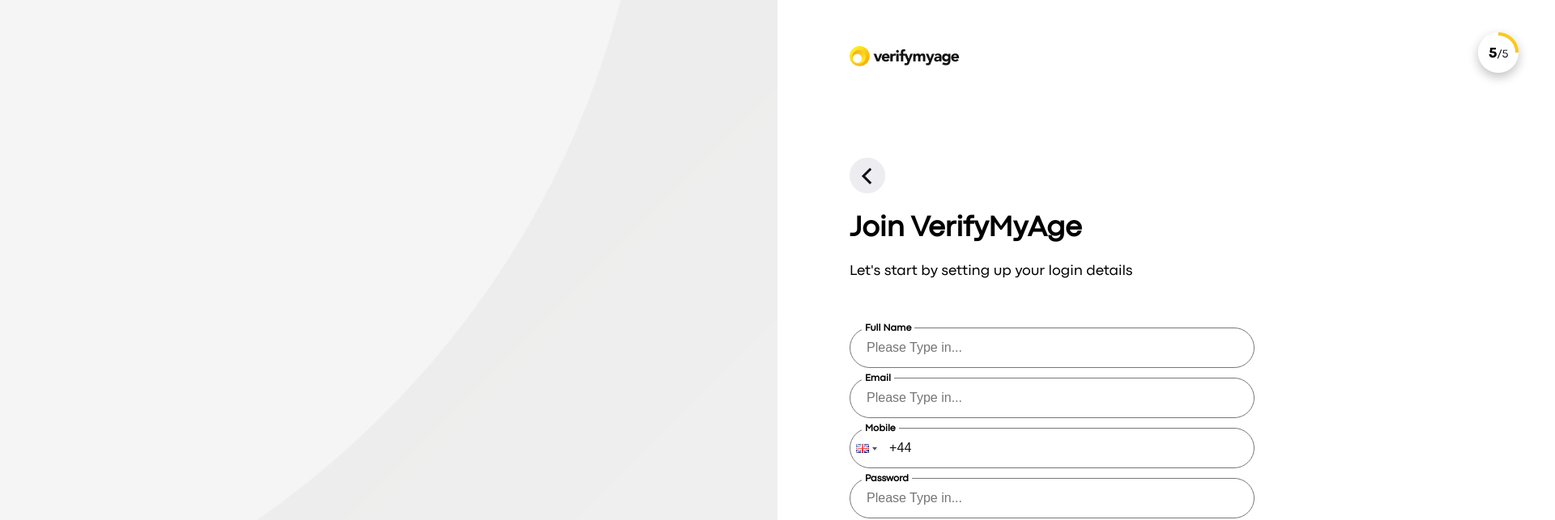
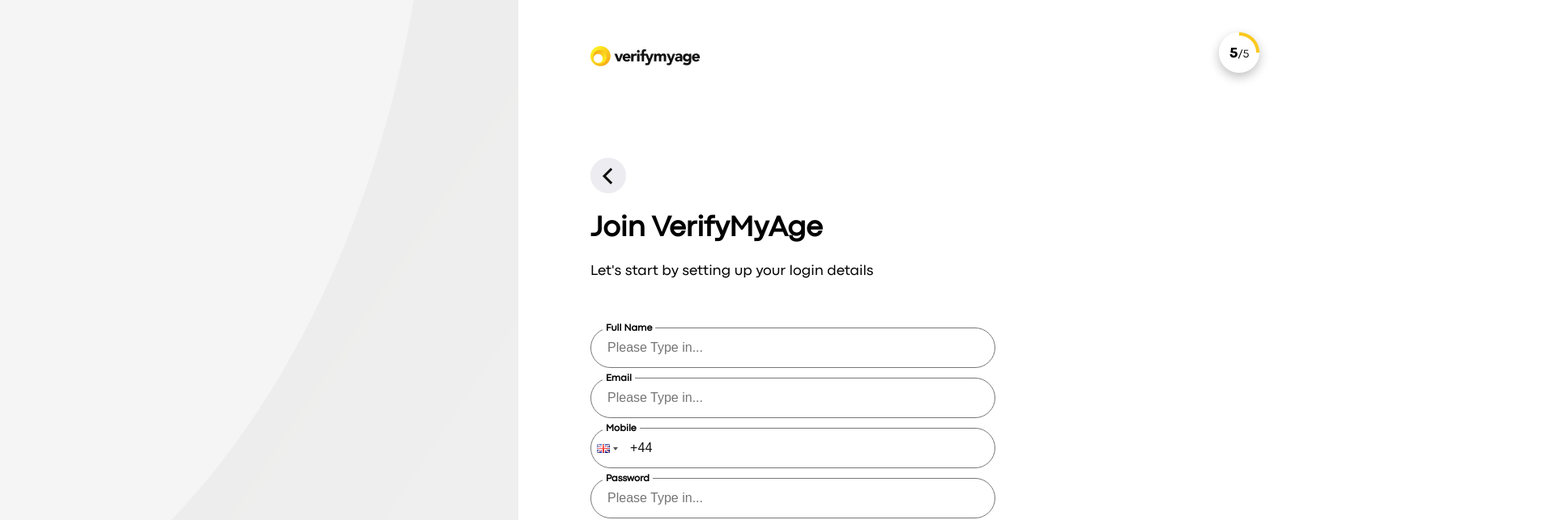
Before and after one commit to pauloabdanur/join-verify-my-age, a Next.js app: page /signup in a window 1280 px wide. Shown: the top 643 px of the page at 81% size, 1920 px wide, since content can reach past the window. Built offline with nearby package versions, Linux system fonts and the light colour scheme.

Commit message:
style: resolution adjustments

```diff
--- a/src/app/signup/styles.module.css
+++ b/src/app/signup/styles.module.css
@@ -1,17 +1,17 @@
 .container {
   display: flex;
-  height: 100vh;
+  /* height: 100vh; */
 }
 
 .background {
-  height: 1090px;
-  width: 960px;
+  /* height: 100%; */
+  width: 50%;
 }
 
 .wrapper {
   margin-left: 89px;
-  height: 1090px;
-  width: 960px;
+  height: 100%;
+  width: 50%;
 }
 
 .headerContainer {
```
